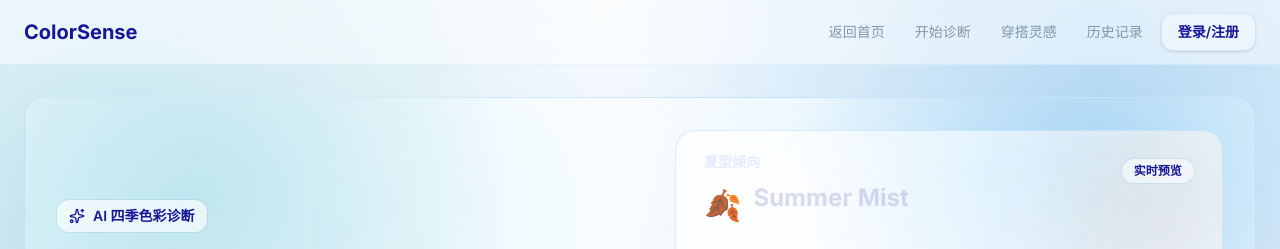
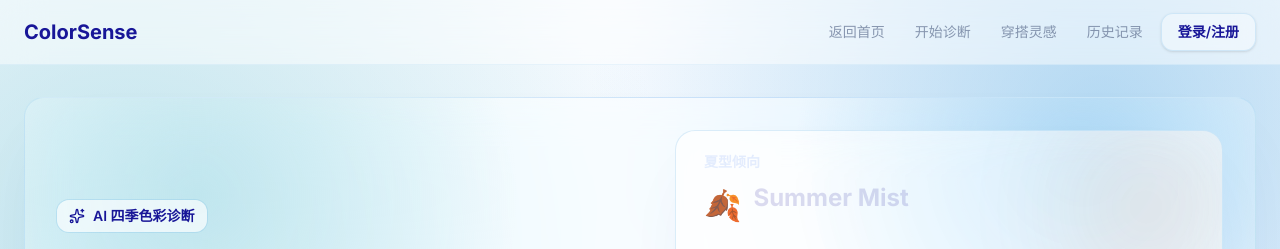
Before and after one commit to ttyyxl/colorsense, a Next.js app: page / in a window 1280 px wide. Shown: the top 249 px of the page. Built offline with nearby package versions, Linux system fonts and the light colour scheme; no server answers.

Commit message:
update front page

```diff
--- a/src/components/home/HeroBanner.tsx
+++ b/src/components/home/HeroBanner.tsx
@@ -156,9 +156,6 @@ export function HeroBanner({ primaryActions }: { primaryActions: HomeRouteAction
                   </AnimatePresence>
                 </div>
               </div>
-              <motion.span layout className="rounded-xl bg-white/54 px-3 py-1 text-xs font-semibold text-[#181698] ring-1 ring-[#81bfe9]/24">
-                实时预览
-              </motion.span>
             </div>
 
             <motion.div layout className="mt-7 grid grid-cols-4 overflow-hidden rounded-[20px] ring-1 ring-white/60">
```
